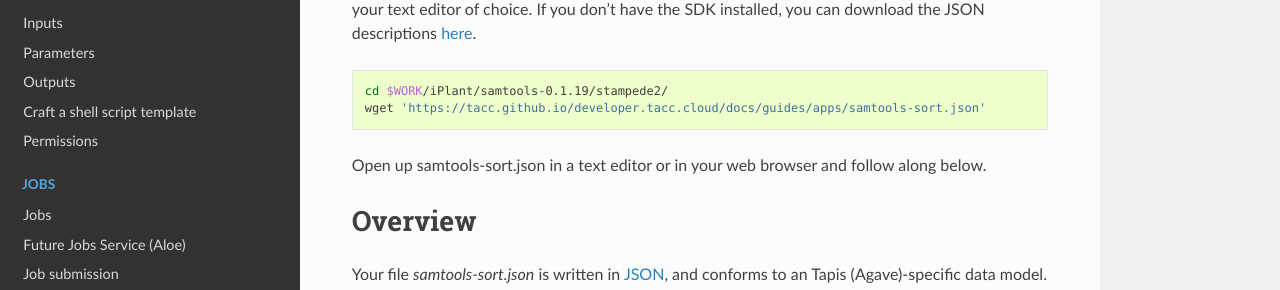
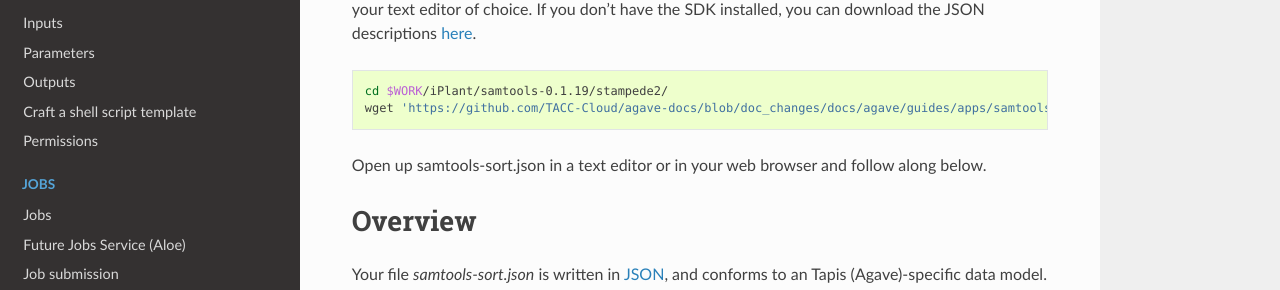
Before and after one commit to TACC-Cloud/agave-docs, a Sphinx documentation site: the page built from docs/agave/guides/apps/app-example-app.rst, in a window 1280 px wide and 900 px high, scrolled down 3128 px. Shown: the part 159-449 px from the top of the window. Built offline with Sphinx 7.4.7 and the Read the Docs theme 2.0.0, drawn with Linux system fonts in a browser that asks for light colours; pages that are not in the unit, such as notebooks, are missing from menus; some of the changed lines change nothing that is shown.

Commit message:
Update app-example-app.rst

```diff
--- a/docs/agave/guides/apps/app-example-app.rst
+++ b/docs/agave/guides/apps/app-example-app.rst
@@ -161,7 +161,7 @@ Rather than have you write a description for "samtools sort" from scratch, let's
 .. code-block:: shell
 
    cd $WORK/iPlant/samtools-0.1.19/stampede2/
-   wget 'https://tacc.github.io/developer.tacc.cloud/docs/guides/apps/samtools-sort.json'
+   wget 'https://github.com/TACC-Cloud/agave-docs/blob/doc_changes/docs/agave/guides/apps/samtools-sort.json'
 
 Open up samtools-sort.json in a text editor or in your web browser and follow along below.
 
```
